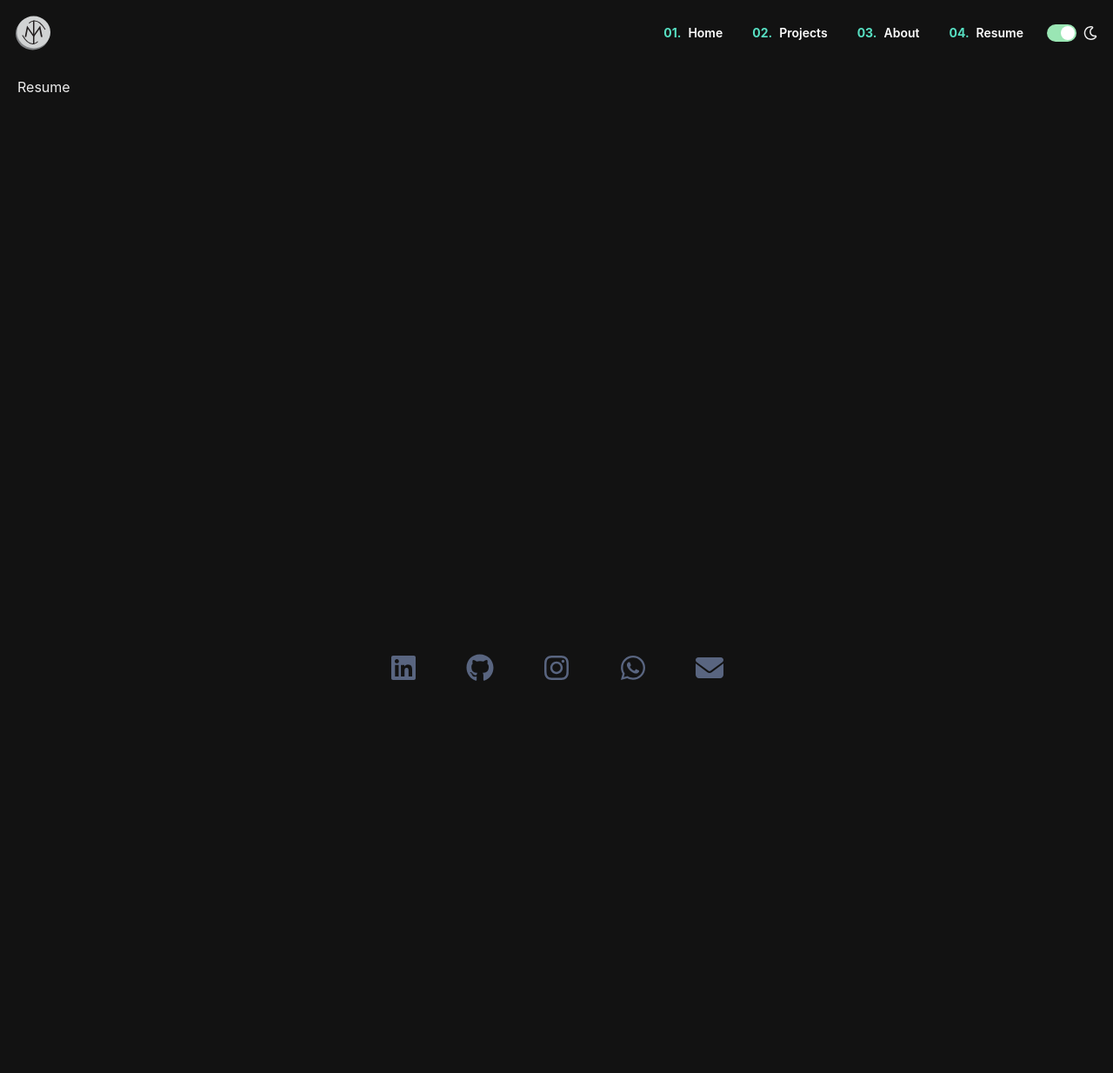
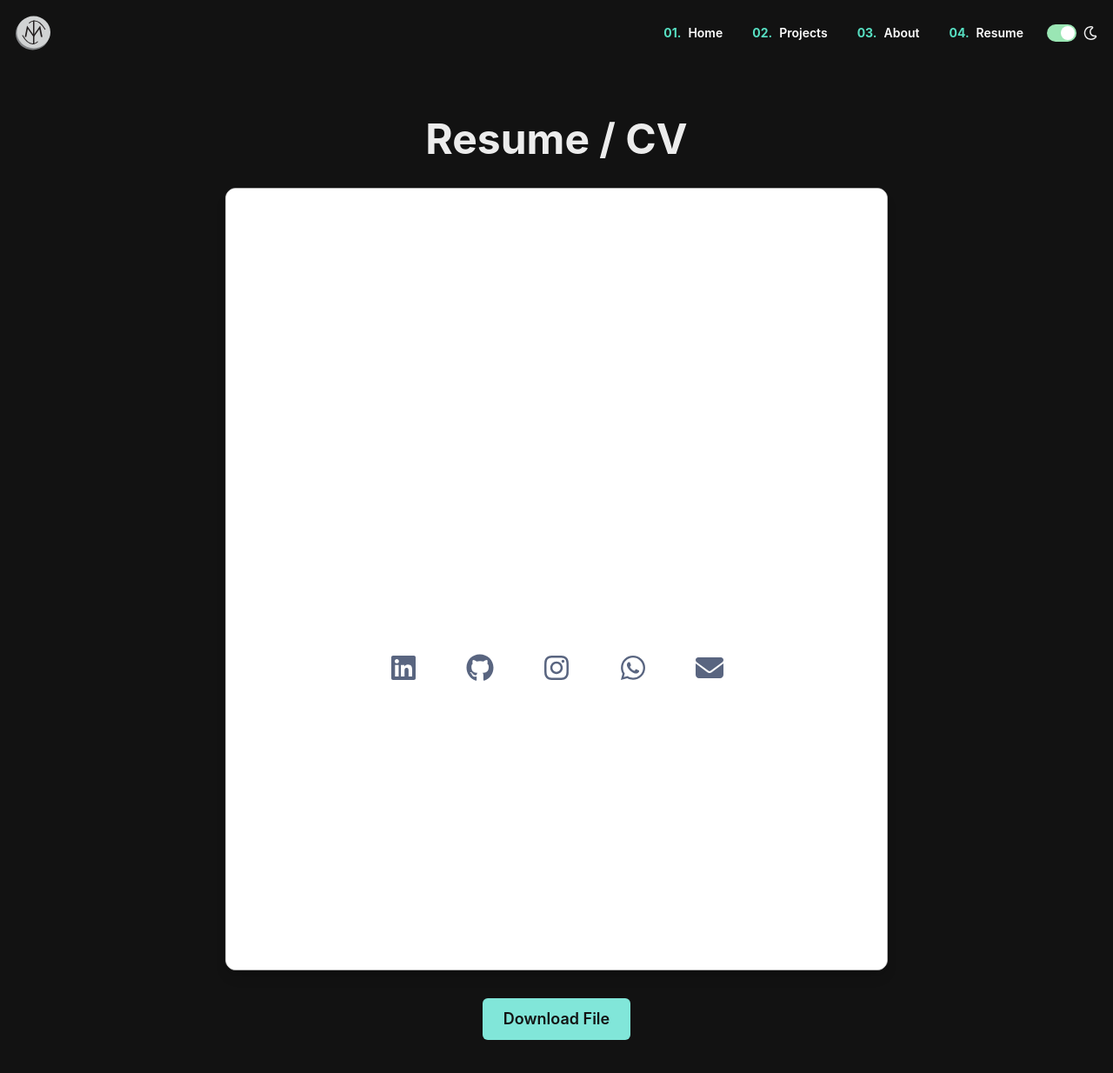
Before and after one commit to Mis-291205/portofolio, a React (Vite) app: page /resume in a window 1280 px wide. Shown: the top 1234 px of the page at 87% size. Before the commit the page ends 800 px from the top, so only its background shows below. Built offline with nearby package versions, Linux system fonts and the light colour scheme.

Commit message:
Resume/CV

```diff
--- a/src/pages/Resume.tsx
+++ b/src/pages/Resume.tsx
@@ -1,5 +1,69 @@
+import { Box, Heading, Button, Link } from "@chakra-ui/react";
+import { motion } from "framer-motion";
+
+const MotionBox = motion(Box);
+const MotionHeading = motion(Heading);
+const MotionButton = motion(Button);
+
 const Resume = () => {
-  return <div>Resume</div>;
+  return (
+    <Box textAlign="center" py={8} px={{ base: 4, md: 12, lg: 28 }}>
+      <MotionHeading
+        as="h2"
+        size="2xl"
+        mb={8}
+        mt={4}
+        initial={{ opacity: 0, y: -30 }}
+        animate={{ opacity: 1, y: 0 }}
+        transition={{ duration: 0.6, ease: "easeOut" }}
+      >
+        Resume / CV
+      </MotionHeading>
+
+      <MotionBox
+        border="1px solid"
+        borderColor="gray.300"
+        borderRadius="xl"
+        overflow="hidden"
+        w={{ base: "100%", md: "85%", lg: "75%" }}
+        h={{ base: "600px", md: "800px", lg: "900px" }}
+        mx="auto"
+        mb={8}
+        boxShadow="lg"
+        bg="white"
+        initial={{ opacity: 0, y: 50 }}
+        animate={{ opacity: 1, y: 0 }}
+        transition={{ duration: 0.8, ease: "easeOut", delay: 0.2 }}
+      >
+        <iframe
+          src="/Michael Ivan - CV.pdf"
+          width="100%"
+          height="100%"
+          style={{ border: "none" }}
+          title="Resume"
+        />
+      </MotionBox>
+
+      <Link
+        href="/Michael Ivan - CV.pdf"
+        download
+        _hover={{ textDecoration: "none" }}
+      >
+        <MotionButton
+          colorScheme="teal"
+          size="lg"
+          mb={7}
+          whileHover={{ scale: 1.05 }}
+          whileTap={{ scale: 0.95 }}
+          initial={{ opacity: 0, y: 20 }}
+          animate={{ opacity: 1, y: 0 }}
+          transition={{ duration: 0.5, delay: 0.4 }}
+        >
+          Download File
+        </MotionButton>
+      </Link>
+    </Box>
+  );
 };
 
 export default Resume;
```
Also changed, not shown: 1 other file (tests, documents, lock files or other folders).
